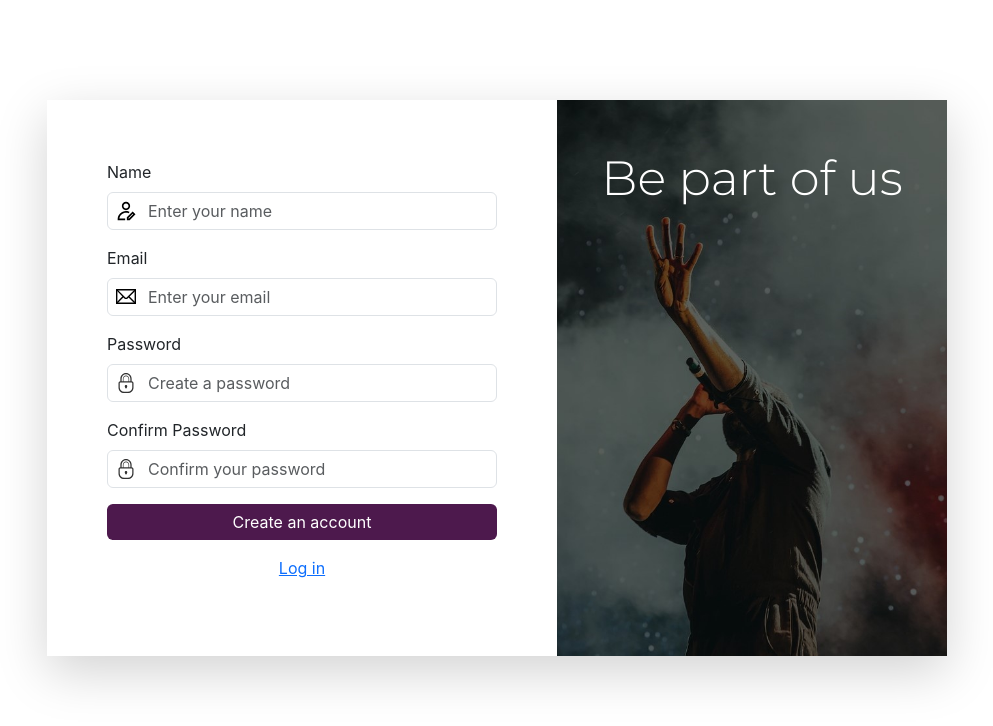
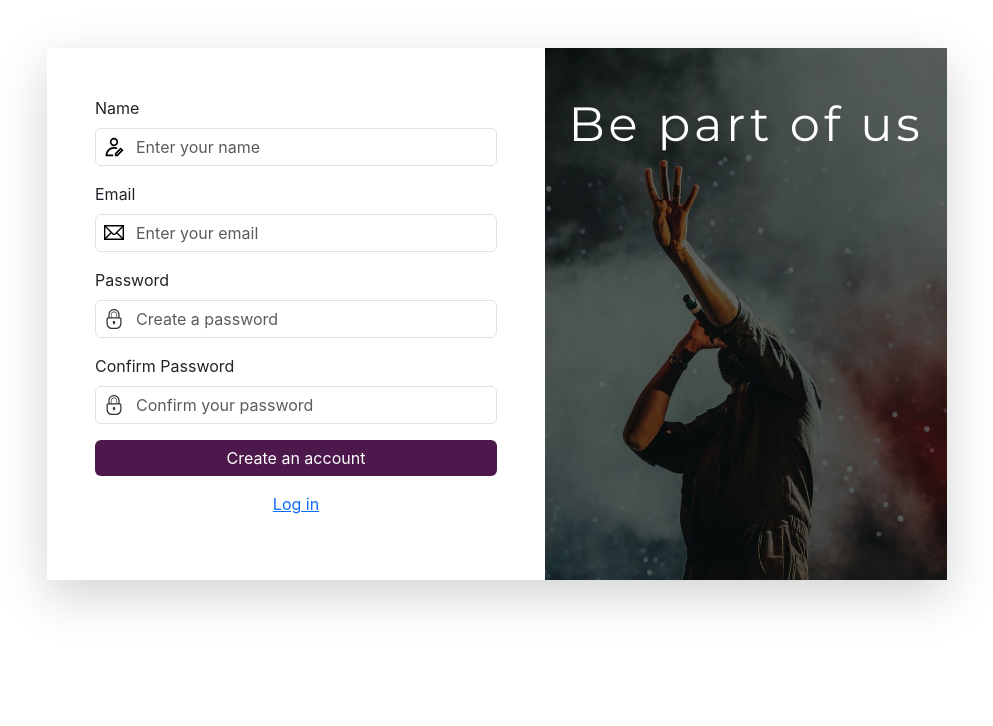
Before and after one commit to fikesoft/reserve-events, a PHP site: page /static/register.html in a window 1280 px wide. Shown: the top 726 px of the page, without its empty margins (143-1136 px from the left). Run offline with PHP 8.4, Linux system fonts and the light colour scheme.

Commit message:
Reduccion css con bootstrap

```diff
--- a/frontend/assets/style/register.css
+++ b/frontend/assets/style/register.css
@@ -3,48 +3,8 @@ body {
     font-family: "Inter";
 }
 
-/* Contenedor del registro */
-.container {
-    max-width: 900px;
-    margin-top: 100px;
-    background: white;
-    display: flex;
-    padding: 0;
-}
-
-/* Formulario de registro */
-.form-container {
-    padding: 60px;
-    flex: 1;
-}
-
-/* Imagen concierto */
-.image-container {
-    flex: 1;
-    background: url('../img/concierto-registro.jpg') center/cover;
-    display: flex;
-    justify-content: center;
-
-}
-
-/* Texto de la imagen */
-.text-image {
-    color: white;
-    font-size: 48px;
-    font-weight: 300;
-    text-align: center;
-    padding-top: 50px;
-    font-family: "Montserrat";
-    letter-spacing: 8%;
-}
-
 /* Botón crear cuenta */
-.btn-primary {
-    background-color: #4d194d;
-    border: none;
-}
 .btn-primary:hover {
-    background-color: #4d194d;
     transform: scale(1.05);
 }
 
--- a/frontend/static/register.html
+++ b/frontend/static/register.html
@@ -24,10 +24,11 @@
 </head>
 
 <body>
-    <div class="container shadow-lg">
+
+    <div class="mx-auto mt-5 bg-white d-flex p-0 shadow-lg" style="max-width: 900px;">
 
         <!-- Formulario de Registro-->
-        <div class="form-container">
+        <div class="p-5" style="flex: 1;">
             <form>
                 <div class="mb-3">
                     <label class="form-label">Name</label>
@@ -47,14 +48,14 @@
                     <input type="password" id="register-password" class="form-control icons"
                         placeholder="Confirm your password">
                 </div>
-                <button type="submit" class="btn btn-primary w-100">Create an account</button>
+                <button type="submit" class="btn btn-primary w-100" style="background-color: #4d194d; border: none;">Create an account</button>
                 <p class="text-center mt-3"><a href="#">Log in</a></p>
             </form>
         </div>
 
         <!-- Texto e imagen -->
-        <div class="image-container">
-            <h2 class="text-image">Be part of us</h2>
+        <div class="image-container d-flex justify-content-center" style="flex: 1; background: url('../assets/img/concierto-registro.jpg') center/cover;">
+            <h2 class="text-white fw-normal pt-5" style="font-size: 48px; font-family: Montserrat; letter-spacing: 0.08em;">Be part of us</h2>
         </div>
     </div>
 
```
